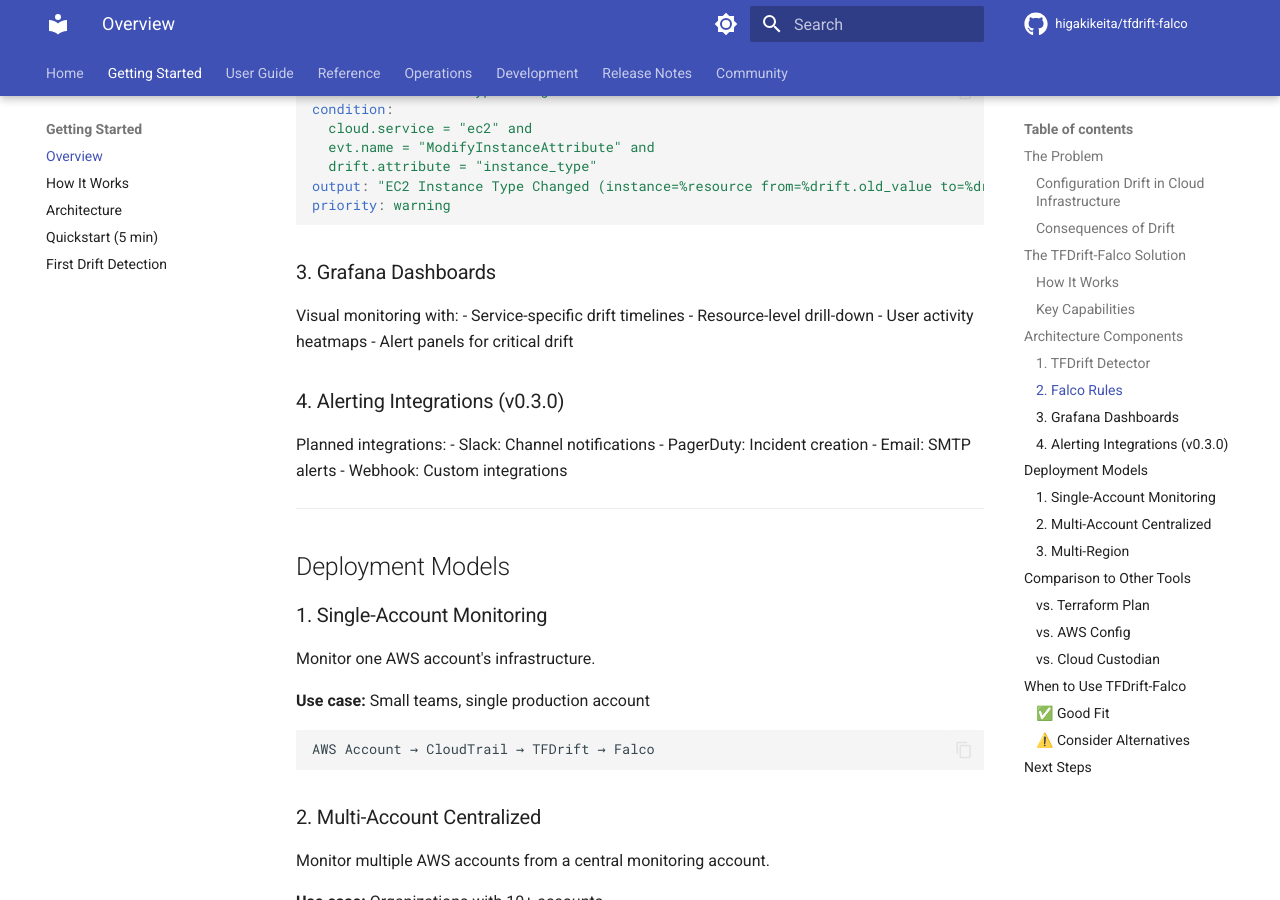
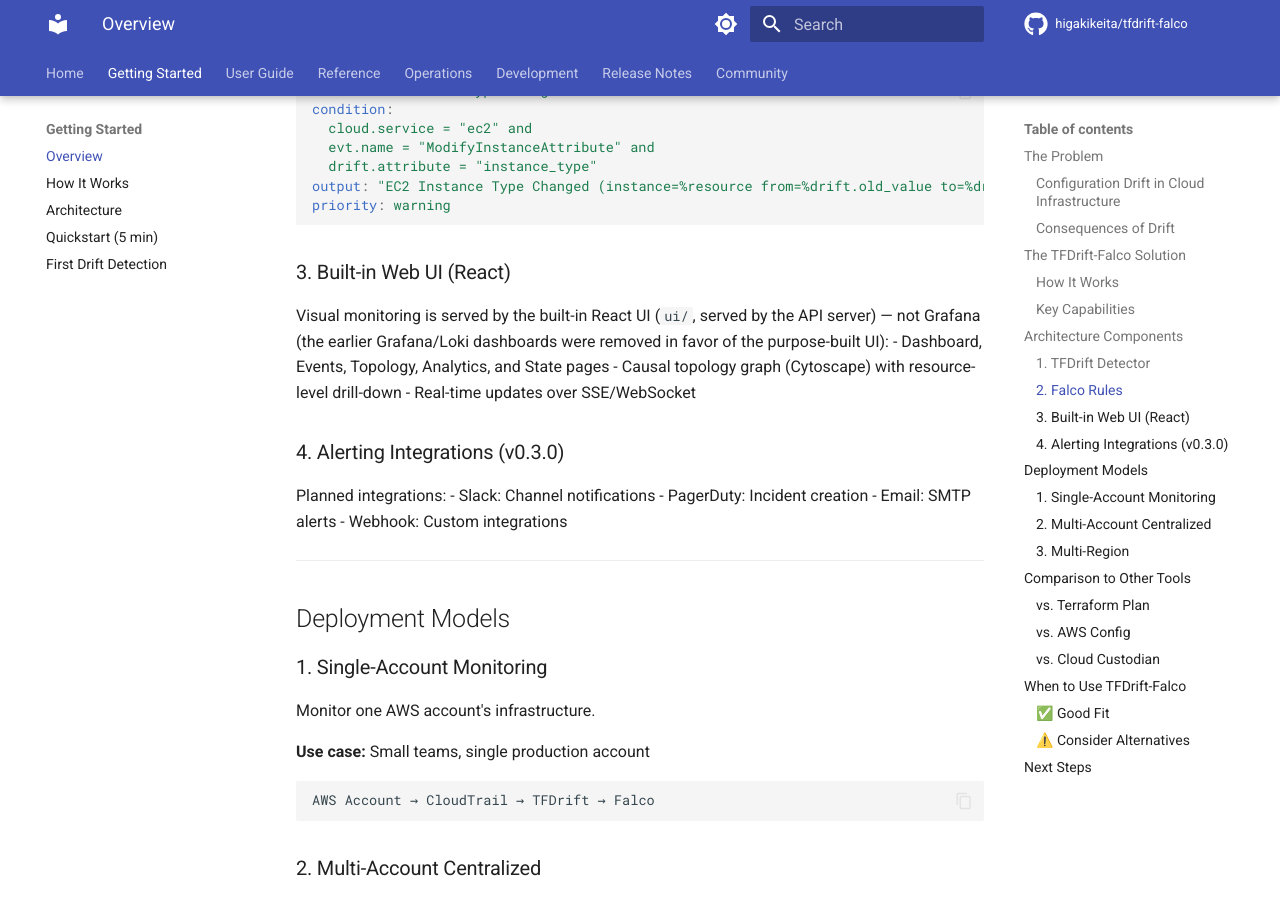
Before and after one commit to higakikeita/tfdrift-falco, an MkDocs documentation site: the page built from docs/overview.md, in a window 1280 px wide and 900 px high, scrolled down 3306 px. Built offline with MkDocs 1.6.1 and Material for MkDocs 9.7.7, drawn with Linux system fonts in a browser that asks for light colours; comment, search, counter and statistics services are not loaded; the version menu is left out.

Commit message:
docs: replace stale Grafana references with the built-in React UI (#323) (#353)
Grafana/Loki dashboards were removed (#290) but several live docs still
presented Grafana as a tfdrift feature, misleading a current reader:
- overview.md: '### 3. Grafana Dashboards' -> built-in React Web UI (pages,
  Cytoscape topology, SSE/WS).
- how-it-works.md: data-flow diagram box Grafana/PagerDuty -> Web UI (React) /
  Webhook (PagerDuty is not implemented).
- best-practices.md: production checklist 'Prometheus + Grafana' -> OpenTelemetry
  (OTLP) export + built-in React UI.
- complete-setup-guide.md: '9.3 Grafanaダッシュボード（参考）' -> built-in Web UI mock.

Left as legitimate: USAGE.md / overview.md removal notes, best-practices' OTLP
'forward to your Prometheus/Grafana backend' advice (generic, not a tfdrift
feature), and the :3000 React UI port references. Historical narrative docs
(release-notes/v0.2.0-beta, PR_v0.2.0-beta, qiita dev diaries) keep their
point-in-time dashboards/ references by design (not revisionism).

Fixes #323

Co-authored-by: Keita Higaki <higakikeita@users.noreply.github.com>
Co-authored-by: Claude Opus 4.8 <noreply@anthropic.com>

````diff
--- a/docs/how-it-works.md
+++ b/docs/how-it-works.md
@@ -67,8 +67,8 @@ This document explains the technical details of how TFDrift-Falco detects Terraf
                      ├──────────────────┬──────────────────┐
                      ▼                  ▼                  ▼
               ┌───────────┐      ┌───────────┐    ┌───────────┐
-              │  Grafana  │      │   Slack   │    │  PagerDuty│
-              │ Dashboard │      │   Alert   │    │  Incident │
+              │  Web UI   │      │   Slack   │    │  Webhook  │
+              │ (React)   │      │  /Discord │    │  (custom) │
               └───────────┘      └───────────┘    └───────────┘
 ```
 
--- a/docs/overview.md
+++ b/docs/overview.md
@@ -161,13 +161,12 @@ output: "EC2 Instance Type Changed (instance=%resource from=%drift.old_value to=
 priority: warning
 ```
 
-### 3. Grafana Dashboards
+### 3. Built-in Web UI (React)
 
-Visual monitoring with:
-- Service-specific drift timelines
-- Resource-level drill-down
-- User activity heatmaps
-- Alert panels for critical drift
+Visual monitoring is served by the built-in React UI (`ui/`, served by the API server) — not Grafana (the earlier Grafana/Loki dashboards were removed in favor of the purpose-built UI):
+- Dashboard, Events, Topology, Analytics, and State pages
+- Causal topology graph (Cytoscape) with resource-level drill-down
+- Real-time updates over SSE/WebSocket
 
 ### 4. Alerting Integrations (v0.3.0)
 
````
Also changed, not shown: docs/best-practices.md (+1 -1 lines), docs/complete-setup-guide.md (+1 -1 lines).
